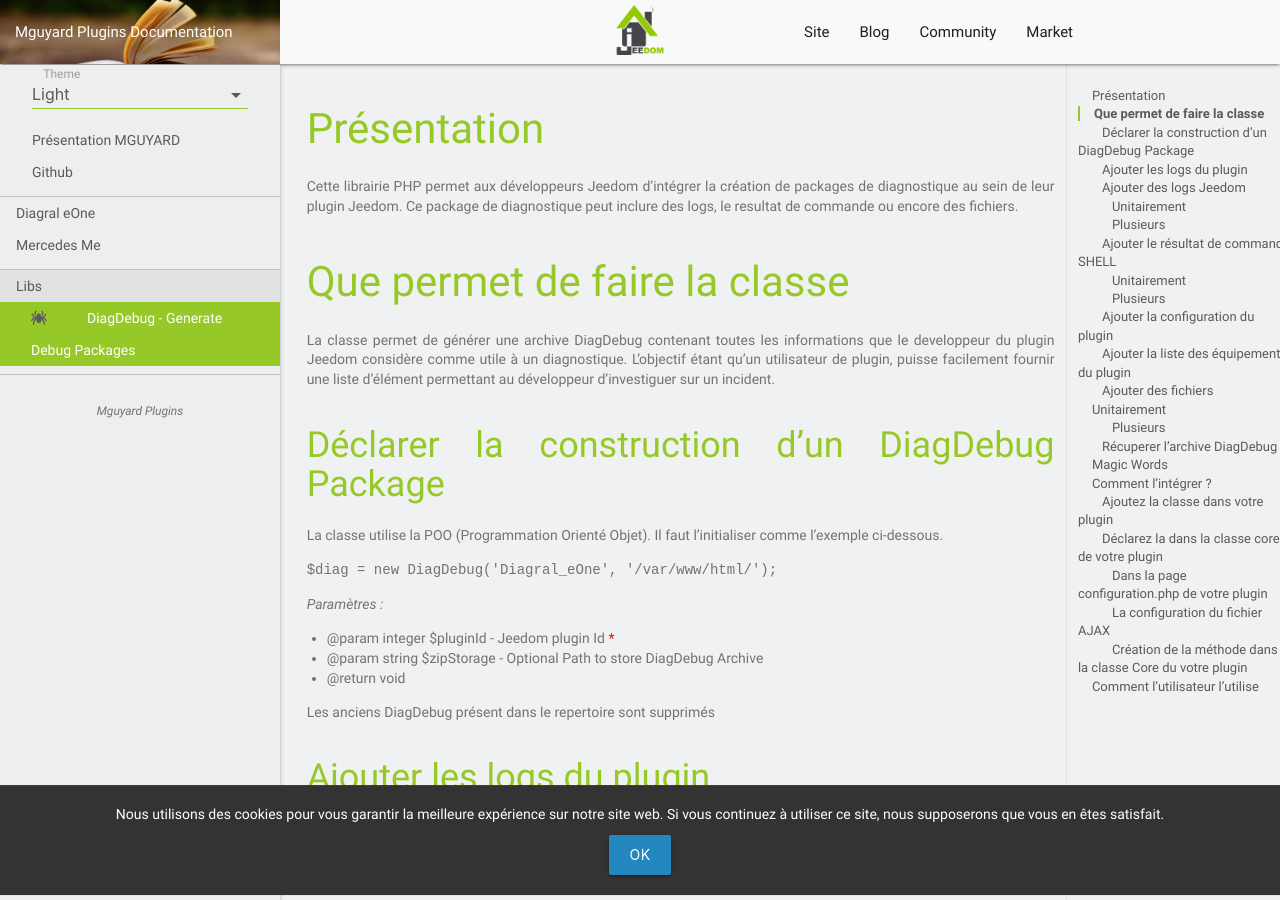
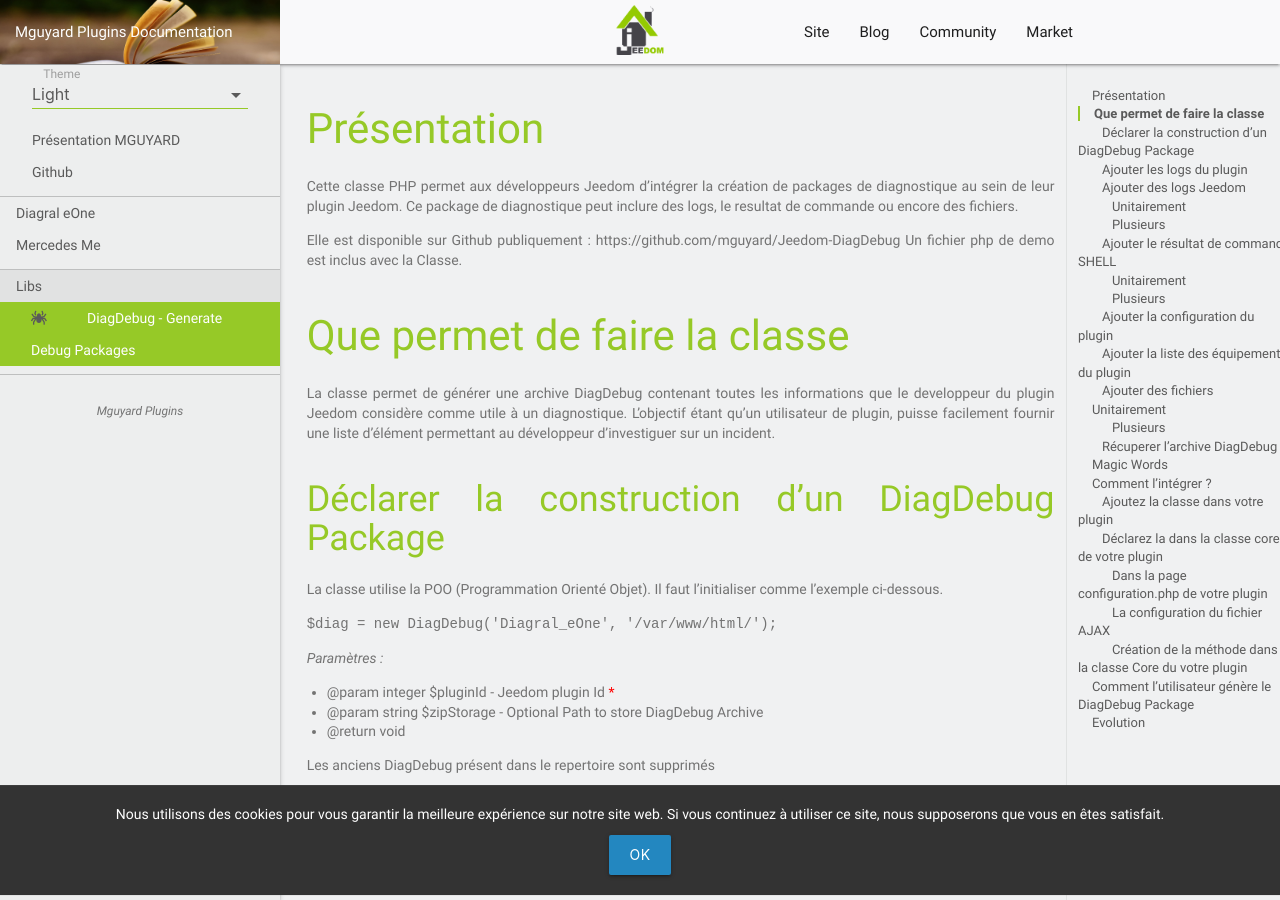
Before and after one commit to mguyard/Jeedom-Documentations, a Jekyll site: the page built from fr_FR/Libs/DiagDebug/documentation.md, in a window 1280 px wide and 900 px high. Built offline with Jekyll 4.4.1, drawn with Linux system fonts in a browser that asks for light colours; our own code applies the rules of GitHub Pages for plain Markdown files; some of the changed text lies outside the part shown.

Commit message:
Ajout de DiagDebug doc - Prod

```diff
--- a/fr_FR/Libs/DiagDebug/documentation.md
+++ b/fr_FR/Libs/DiagDebug/documentation.md
@@ -1,7 +1,10 @@
 # Présentation
 
-Cette librairie PHP permet aux développeurs Jeedom d'intégrer la création de packages de diagnostique au sein de leur plugin Jeedom.
+Cette classe PHP permet aux développeurs Jeedom d'intégrer la création de packages de diagnostique au sein de leur plugin Jeedom.
 Ce package de diagnostique peut inclure des logs, le resultat de commande ou encore des fichiers.
+
+Elle est disponible sur Github publiquement : https://github.com/mguyard/Jeedom-DiagDebug
+Un fichier php de demo est inclus avec la Classe.
 
 # Que permet de faire la classe
 
@@ -161,7 +164,8 @@
 
 ## Ajoutez la classe dans votre plugin
 
-Placer la lib dans votre répertoire 3rdparty
+Placer la classe dans votre répertoire 3rdparty
+> git clone https://github.com/mguyard/Jeedom-DiagDebug DiagDebug
 
 ## Déclarez la dans la classe core de votre plugin
 
@@ -257,7 +261,7 @@
 C'est dans cette méthode que vous pouvez mettre toutes les actions possibles de la classe telle que détaillé plus haut.
 
 
-# Comment l'utilisateur l'utilise
+# Comment l'utilisateur génère le DiagDebug Package
 
 Il se rend sur la page de configuration du plugin et clique sur le bouton que vous avez mis en place
 
@@ -268,3 +272,7 @@
 ![Téléchargement DiagDebug](images/Download_DiagDebug.png)
 
 Si la bannière est rouge, cela indique un souci. Le message d'erreur dans la bannière donne plus de détail sur comment la résoudre.
+
+# Evolution
+
+Si vous souhaitez ajouter des éléments dans la roadmap, je vous invite à faire un PR ou une Issue sur le GitHub de la lib (https://github.com/mguyard/Jeedom-DiagDebug)
```
